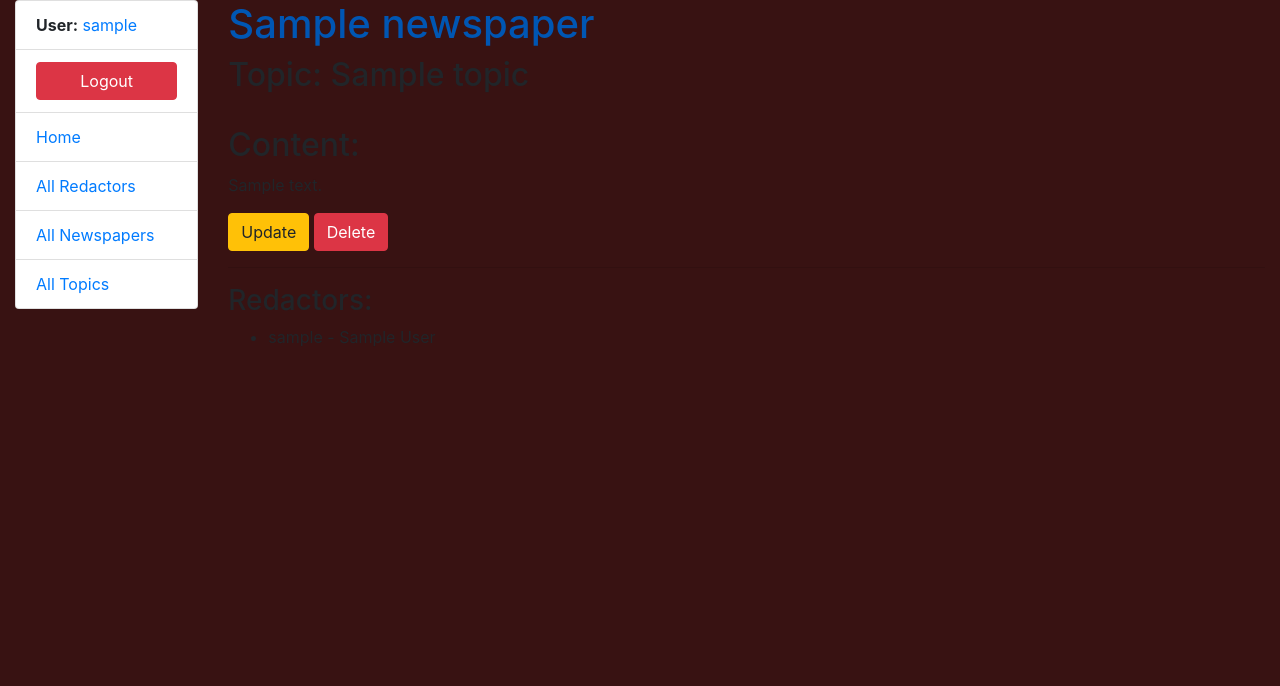
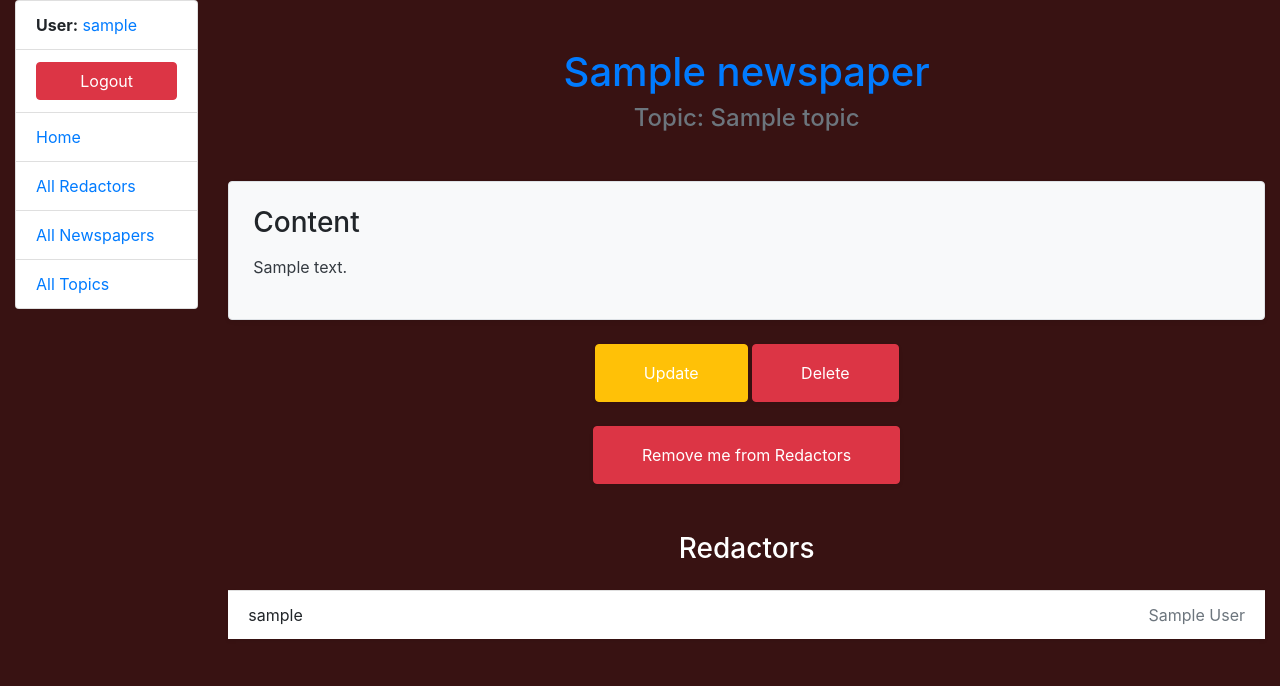
Before and after one commit to EugeneDolinskiy/news-agency, a Django app: page /newspapers/1/ in a window 1280 px wide. Shown: the top 686 px of the page. Run offline with Django 5.2, Linux system fonts and the light colour scheme; a user stored in the database is signed in; tables that the repository leaves empty hold one stand-in row (values such as "Sample post").

Commit message:
add beautiful styling to newspaper pages (list, form, detail, deletion)

```diff
--- a/templates/news_management/newspaper_detail.html
+++ b/templates/news_management/newspaper_detail.html
@@ -1,39 +1,52 @@
 {% extends "base.html" %}
 
 {% block content %}
-  <h1>
-    {{ newspaper.title }}
-  </h1>
-  <h2>
-    Topic: {{ newspaper.topic.name }}
-  </h2>
-  <br>
-  <h2>
-    Content:
-  </h2>
-  <p>
-    {{ newspaper.content }}
-  </p>
-  <p>
-    <a href="{% url 'news_management:newspaper-update' pk=newspaper.id %}" class="btn btn-warning">
-      Update
+  <div class="py-5 content-container">
+    <div class="text-center mb-5">
+      <h1 class="text-primary fw-bold mb-2">{{ newspaper.title }}</h1>
+      <h4 class="text-muted mb-4">Topic: <span class="fw-semibold">{{ newspaper.topic.name }}</span></h4>
+    </div>
+
+    <div class="bg-light p-4 rounded shadow-sm border mb-4">
+      <h3 class="fw-bold mb-3">Content</h3>
+      <p class="fs-5 text-dark">{{ newspaper.content }}</p>
+    </div>
+
+    <div class="text-center gap-4 mb-4">
+      <a href="{% url 'news_management:newspaper-update' pk=newspaper.id %}" class="btn btn-warning text-white px-5 py-3 shadow-sm">
+        <i class="bi bi-pencil-square me-2"></i> Update
       </a>
-    <a href="{% url 'news_management:newspaper-delete' pk=newspaper.id %}" class="btn btn-danger">
-      Delete
+      <a href="{% url 'news_management:newspaper-delete' pk=newspaper.id %}" class="btn btn-danger text-white px-5 py-3 shadow-sm">
+        <i class="bi bi-trash me-2"></i> Delete
       </a>
-  </p>
-  <hr>
-  <h3>
-    Redactors:
-  </h3>
-  <ul>
+    </div>
+
+    {% if user not in newspaper.publishers.all %}
+    <div class="text-center mb-4">
+      <a href="{% url 'news_management:add_redactor' pk=newspaper.id %}" class="btn btn-success text-white px-5 py-3 shadow-sm">
+        <i class="bi bi-person-plus me-2"></i> Add me as Redactor
+      </a>
+    </div>
+    {% else %}
+    <div class="text-center mb-4">
+      <a href="{% url 'news_management:remove_redactor' pk=newspaper.id %}" class="btn btn-danger text-white px-5 py-3 shadow-sm">
+        <i class="bi bi-person-dash me-2"></i> Remove me from Redactors
+      </a>
+    </div>
+    {% endif %}
+
+    <div class="mt-5">
+      <h3 class="fw-bold text-white text-center mb-4">Redactors</h3>
+      <ul class="list-group list-group-flush shadow-sm">
         {% for redactor in newspaper.publishers.all %}
-      <li>
-        {{ redactor.username }}
+          <li class="list-group-item d-flex justify-content-between align-items-center">
+            <span class="fw-semibold">{{ redactor.username }}</span>
             {% if redactor.first_name %}
-          - {{ redactor.first_name }} {{ redactor.last_name }}
+              <span class="text-muted">{{ redactor.first_name }} {{ redactor.last_name }}</span>
             {% endif %}
           </li>
         {% endfor %}
       </ul>
+    </div>
+  </div>
 {% endblock %}
```
Also changed, not shown: templates/news_management/newspaper_confirm_delete.html (+18 -9 lines), templates/news_management/newspaper_form.html (+18 -6 lines), templates/news_management/newspaper_list.html (+15 -12 lines). Lines whose indentation alone changed are shown as unchanged.
